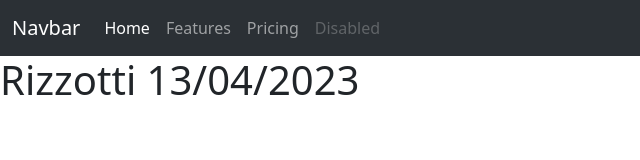
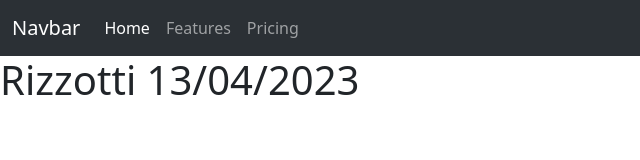
Before and after one commit to Lorenzo-Rizzotti-compiti-scuola/Rizzotti-Compito1, a plain HTML site: page index.html in a window 1280 px wide. Shown: the full height of the page, 0-640 px from the left. Drawn offline with nearby package versions, Linux system fonts and the light colour scheme.

Commit message:
Removed disabled element from navbar

```diff
--- a/index.html
+++ b/index.html
@@ -30,9 +30,6 @@
                     <li class="nav-item">
                         <a class="nav-link" href="#">Pricing</a>
                     </li>
-                    <li class="nav-item">
-                        <a class="nav-link disabled">Disabled</a>
-                    </li>
                 </ul>
             </div>
         </div>
```
